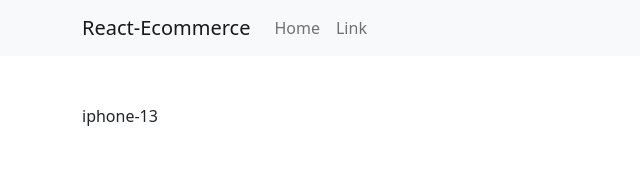
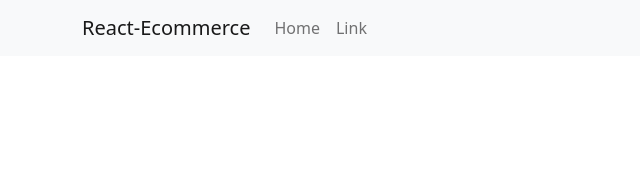
Before and after one commit to dev-ruchi/react-ecommerce, a React (Vite) app: page /iphone-13 in a window 1280 px wide. Shown: the top 194 px of the page, without its empty margins (0-640 px from the left). Built offline with nearby package versions, Linux system fonts and the light colour scheme.

Commit message:
load product state using slug

```diff
--- a/src/pages/Product.jsx
+++ b/src/pages/Product.jsx
@@ -1,14 +1,22 @@
-import React from 'react'
+import React, { useState } from 'react'
 import { Container } from 'react-bootstrap'
 import { useParams } from 'react-router-dom'
+import products from '../data/products'
 
 function Product() {
+    const { slug } = useParams()
+    const [product, setProduct] = useState(getProuctFromSlug())
+
+    function getProuctFromSlug() {
+       return products.find(item => item.slug === slug)
+    }
 
 
-    const { slug } = useParams()
 
     return (
-        <Container>{ slug }</Container>
+        <Container>
+
+        </Container>
     )
 }
 
```
